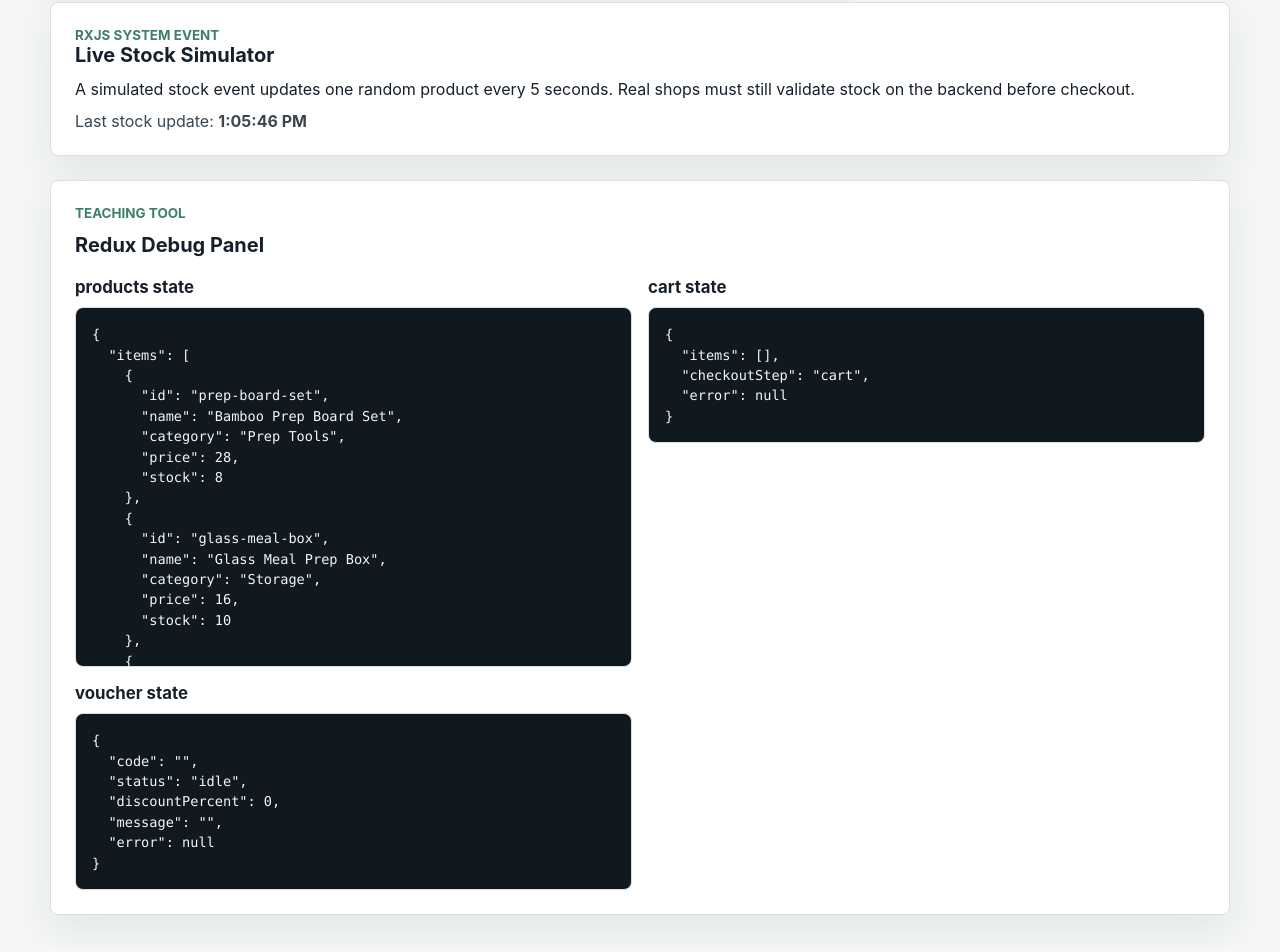
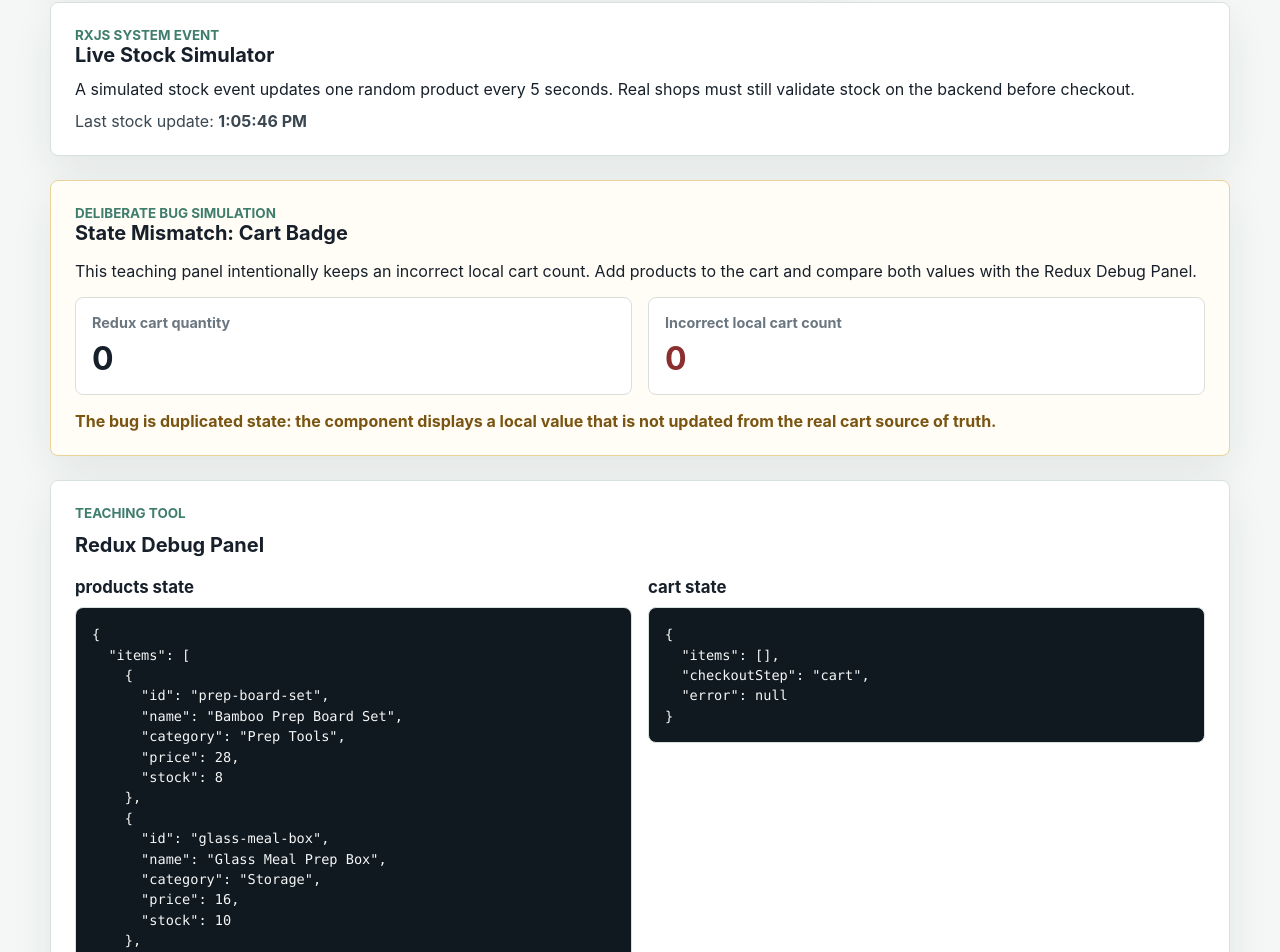
Before and after one commit to isoneday/day13, a React (Vite) app: page / in a window 1280 px wide. Shown: the part 1308-2260 px from the top of the page. Built offline with nearby package versions, Linux system fonts and the light colour scheme.

Commit message:
Add State Mismatch Bug Simulation

```diff
--- a/src/App.jsx
+++ b/src/App.jsx
@@ -1,3 +1,4 @@
+import BuggyCartBadge from './components/BuggyCartBadge';
 import CartSummary from './components/CartSummary';
 import DebugPanel from './components/DebugPanel';
 import Header from './components/Header';
@@ -22,6 +23,7 @@ function App() {
       </div>
 
       <LiveStockSimulator />
+      <BuggyCartBadge />
       <DebugPanel />
     </main>
   );
--- /dev/null
+++ b/src/components/BuggyCartBadge.jsx
@@ -0,0 +1,38 @@
+import { useState } from 'react';
+import { useSelector } from 'react-redux';
+
+function BuggyCartBadge() {
+  const realCartQuantity = useSelector((state) =>
+    state.cart.items.reduce((total, item) => total + item.quantity, 0),
+  );
+  const [localCartCount] = useState(0);
+
+  return (
+    <section className="panel bug-panel" aria-labelledby="bug-title">
+      <div>
+        <p className="eyebrow">Deliberate Bug Simulation</p>
+        <h2 id="bug-title">State Mismatch: Cart Badge</h2>
+      </div>
+      <p>
+        This teaching panel intentionally keeps an incorrect local cart count. Add products to the
+        cart and compare both values with the Redux Debug Panel.
+      </p>
+      <div className="bug-count-grid">
+        <div>
+          <span>Redux cart quantity</span>
+          <strong>{realCartQuantity}</strong>
+        </div>
+        <div className="incorrect-count">
+          <span>Incorrect local cart count</span>
+          <strong>{localCartCount}</strong>
+        </div>
+      </div>
+      <p className="bug-note">
+        The bug is duplicated state: the component displays a local value that is not updated from
+        the real cart source of truth.
+      </p>
+    </section>
+  );
+}
+
+export default BuggyCartBadge;
--- a/src/index.css
+++ b/src/index.css
@@ -338,6 +338,53 @@ dd {
   color: #3a4650;
 }
 
+.bug-panel {
+  display: grid;
+  gap: 16px;
+  border-color: #ead39a;
+  background: #fffdf6;
+}
+
+.bug-panel h2,
+.bug-panel p {
+  margin-bottom: 0;
+}
+
+.bug-count-grid {
+  display: grid;
+  grid-template-columns: repeat(2, minmax(0, 1fr));
+  gap: 16px;
+}
+
+.bug-count-grid div {
+  display: grid;
+  gap: 8px;
+  border: 1px solid #d8e0dd;
+  border-radius: 8px;
+  background: #ffffff;
+  padding: 16px;
+}
+
+.bug-count-grid span {
+  color: #6b7780;
+  font-size: 0.9rem;
+  font-weight: 700;
+}
+
+.bug-count-grid strong {
+  font-size: 2rem;
+}
+
+.incorrect-count {
+  border-color: #f1c5c5;
+  color: #8c2f2f;
+}
+
+.bug-note {
+  color: #7a5411;
+  font-weight: 700;
+}
+
 .empty-state,
 .muted {
   color: #6b7780;
@@ -408,6 +455,7 @@ pre {
   }
 
   .product-grid,
+  .bug-count-grid,
   .debug-grid {
     grid-template-columns: 1fr;
   }
```
Also changed, not shown: 1 other file (tests, documents, lock files or other folders).
